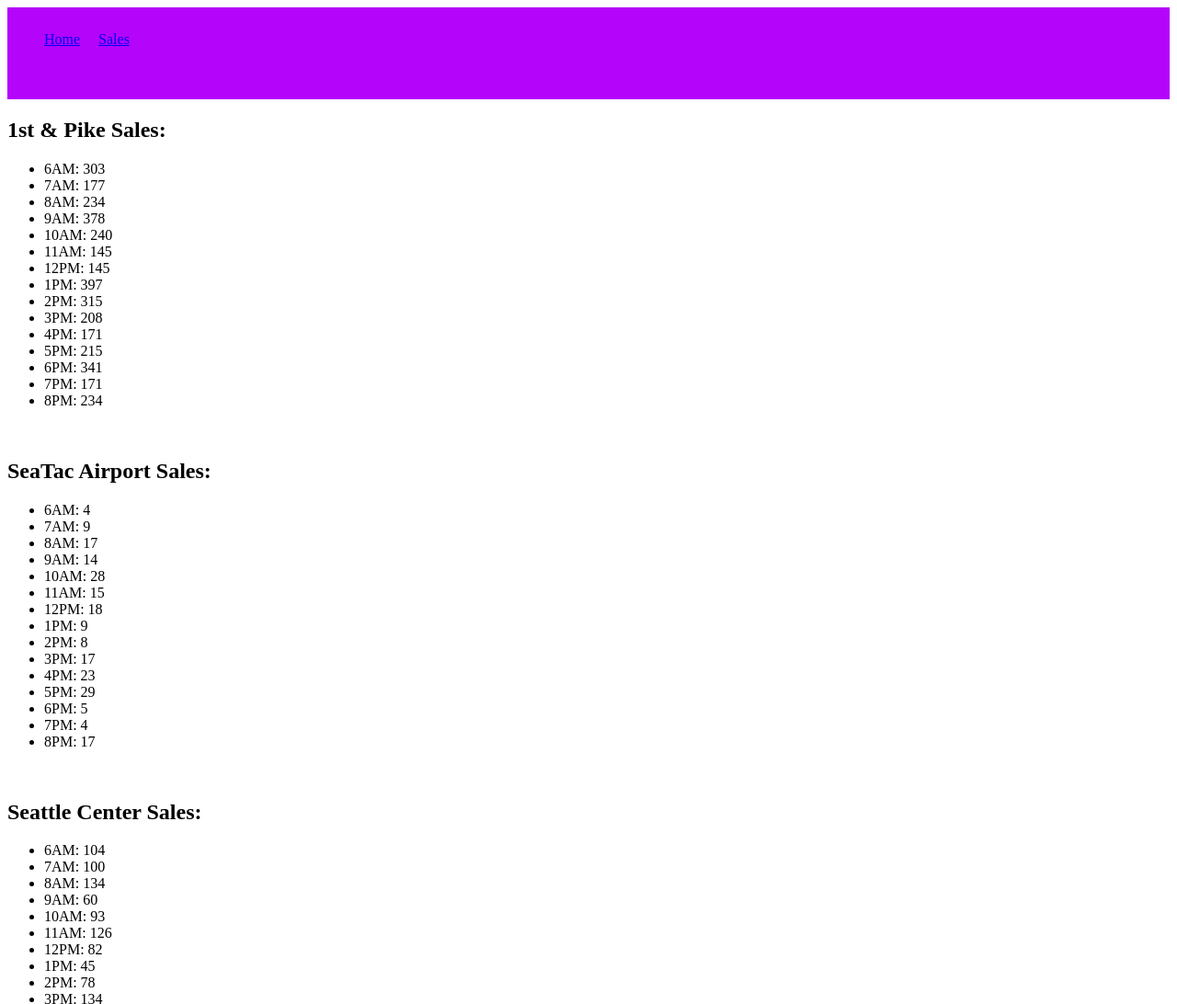
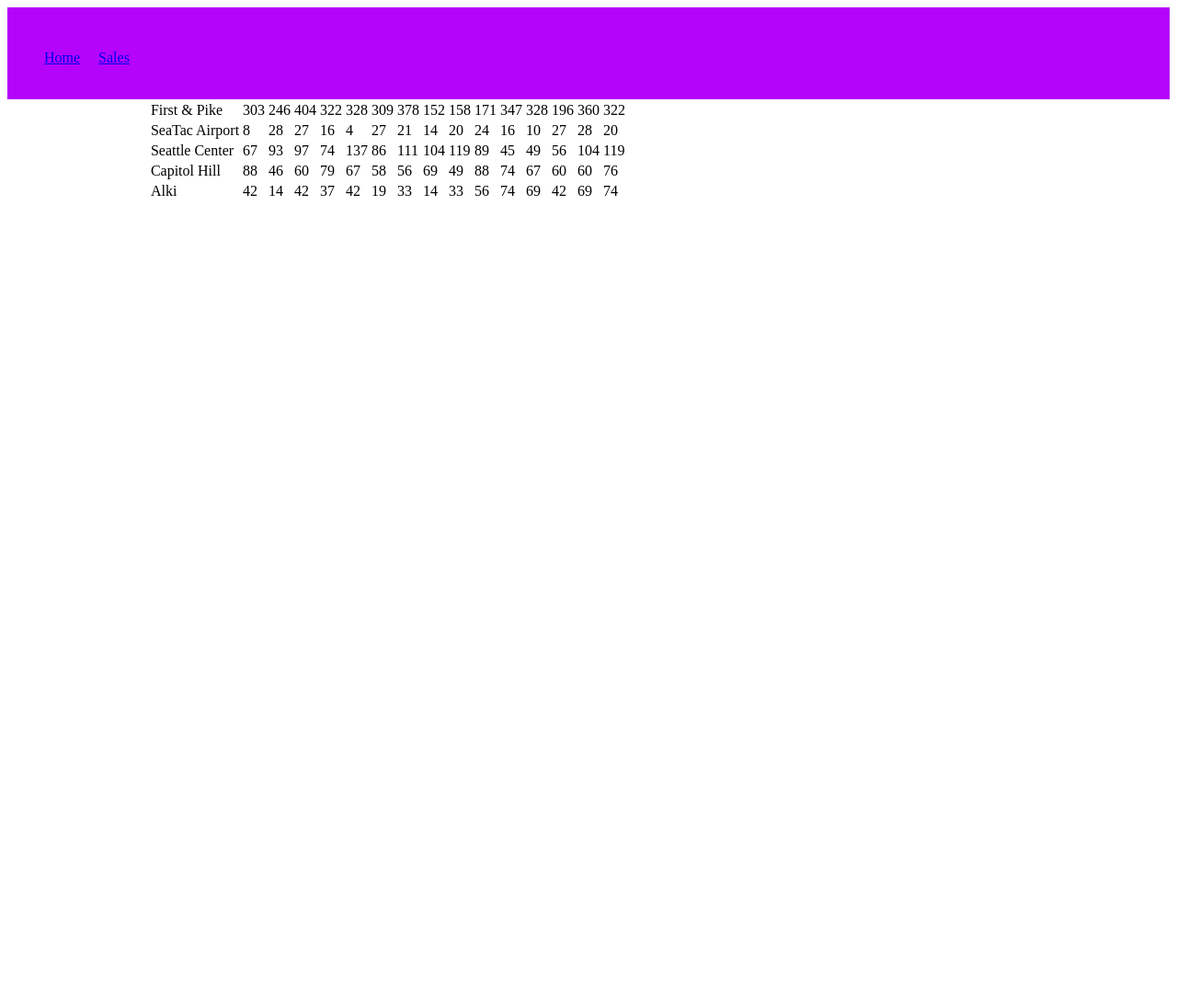
Before and after one commit to perezm27/cookie-stand, a plain HTML site: page sales.html in a window 1280 px wide. Shown: the top 1092 px of the page at 92% size. After the commit the page ends 800 px from the top, so only its background shows below. Drawn offline with Linux system fonts and the light colour scheme.

Commit message:
Constructor added to reduce redudant code

```diff
--- a/app.js
+++ b/app.js
@@ -4,270 +4,85 @@
 
 // random number generator source : https://developer.mozilla.org/en-US/docs/Web/JavaScript/Reference/Global_Objects/Math/random
 
-//Parts of code were completed in collaboration with Jack Kinne & Matt Stuhring
+//Parts of code were completed in collaboration with Jack Kinne, Matt Stuhring, & Jackie
 
 var hoursOfOperationArr= ['6AM: ', '7AM: ','8AM: ','9AM: ', '10AM: ','11AM: ','12PM: ', '1PM: ','2PM: ','3PM: ', '4PM: ','5PM: ','6PM: ', '7PM: ','8PM: '];
 
+// Holds all of our Stores' data
+var allStoresArr = [];
+
 //First store Location
-var firstAndPike = {
-  minNumOfCustomers: 23,
-  maxNumOfCustomers: 65,
-  avgNumOfCookies: 6.3,
-  numOfCookiesPurchasedArr: [],
+var StoreLocation = function(name, minNumOfCustomers,maxNumOfCustomers,avgNumOfCookies) {
+  this.name = name;
+  this.minNumOfCustomers = minNumOfCustomers;
+  this.maxNumOfCustomers = maxNumOfCustomers;
+  this.avgNumOfCookies = avgNumOfCookies;
+  this.numOfCookiesPurchasedArr = [];
 
-  //Generates Randum Number of Customers
-  randNumOfCustomers : function (){
-    var min = Math.ceil(this.minNumOfCustomers);
-    var max = Math.floor(this.maxNumOfCustomers);
-    return Math.floor(Math.random() * (max - min + 1)) + min;
-  },
+  // Adds new stores into allStorArr
+  allStoresArr.push(this);
 
-  //Handles the calculation of Number of cookies purchased per hour.
-  numOfCookiesPurchased : function(){
+  this.randNumOfCustomers();
+  this.numOfCookiesPurchased();
+  this.addsElToArr();
 
-    return Math.ceil(this.randNumOfCustomers() * this.avgNumOfCookies);
-  },
-  //loops through number of cookies & stores them into an Array
-  addsElToArr : function(){
-    for (var i = 0; i < hoursOfOperationArr.length; i++ ){
+};
 
-      this.numOfCookiesPurchasedArr.push(this.numOfCookiesPurchased());
+//Generates Random Number of Customers
+StoreLocation.prototype.randNumOfCustomers = function(){
+  var min = Math.ceil(this.minNumOfCustomers);
+  var max = Math.floor(this.maxNumOfCustomers);
 
-    }
-    return this.numOfCookiesPurchasedArr;
+  return Math.floor(Math.random() * (max - min + 1)) + min;
+};
+//Total number of cookies per hour
+StoreLocation.prototype.numOfCookiesPurchased = function(){
 
-  },
-  //Combines values inside array
-  combineArrs : function (){
-    for (var j = 0; j < hoursOfOperationArr.length; j++){
-      var message = hoursOfOperationArr[j] + ': ' + this.addsElToArr()[j] + ' cookies';
+  return Math.ceil(this.randNumOfCustomers() * this.avgNumOfCookies);
+};
+//loops through number of cookies & stores them into an Array
+StoreLocation.prototype.addsElToArr = function(){
+  for (var i = 0; i < hoursOfOperationArr.length; i++ ){
 
-      console.log(message);
+    this.numOfCookiesPurchasedArr.push(this.numOfCookiesPurchased());
 
-    }
   }
+  return this.numOfCookiesPurchasedArr;
+
 };
-firstAndPike.combineArrs();
+// DOM Manipulation & table row/data creation
+StoreLocation.prototype.addsElToDom = function(){
+  var trEl = document.createElement('tr');
+  var tdEl = document.createElement('td');
+  tdEl.textContent = this.name;
+  trEl.appendChild(tdEl);
 
+  for (var i = 0; i < this.numOfCookiesPurchasedArr.length; i++){
+    tdEl = document.createElement('td');
+    tdEl.textContent = this.numOfCookiesPurchasedArr[i];
+    trEl.appendChild(tdEl);
+  }
+  var storeContainer = document.getElementById('store-container');
+  storeContainer.appendChild(trEl);
 
-//DOM Manipulation to add data to website
-for (var g = 0; g < hoursOfOperationArr.length; g++){
-  var pikeSales = document.getElementById('store-container');
-  var test = document.createElement('li');
-  test.textContent = hoursOfOperationArr[g] + firstAndPike.numOfCookiesPurchasedArr[g];
-  pikeSales.appendChild(test);
+};
 
-}
+// First Store Location
+var firstAndPike = new StoreLocation ('First & Pike', 23, 65, 6.3);
+firstAndPike.addsElToDom();
 
+//Second Store Location
+var seaTac = new StoreLocation ('SeaTac Airport', 3, 24, 1.2);
+seaTac.addsElToDom();
 
+//Third store location
+var seaCenter = new StoreLocation ('Seattle Center', 11, 38, 3.7);
+seaCenter.addsElToDom();
 
-//Second store Location
-var seaTacAirport = {
-  minNumOfCustomers: 3,
-  maxNumOfCustomers: 24,
-  avgNumOfCookies: 1.2,
-  numOfCookiesPurchasedArr: [],
+//Fourth Store Location
+var capHill = new StoreLocation('Capitol Hill', 20, 38, 2.3);
+capHill.addsElToDom();
 
-  //Generates Randum Number of Customers
-  randNumOfCustomers : function (){
-    var min = Math.ceil(this.minNumOfCustomers);
-    var max = Math.floor(this.maxNumOfCustomers);
-    return Math.floor(Math.random() * (max - min + 1)) + min;
-  },
-
-  //Handles the calculation of Number of cookies purchased.
-  numOfCookiesPurchased : function(){
-
-    return Math.ceil(this.randNumOfCustomers() * this.avgNumOfCookies);
-  },
-  //loops through number of cookies & stores them into an Array
-  addsElToArr : function(){
-    for (var i = 0; i < hoursOfOperationArr.length; i++ ){
-
-      this.numOfCookiesPurchasedArr.push(this.numOfCookiesPurchased());
-
-    }
-    return this.numOfCookiesPurchasedArr;
-
-  },
-  //Combines values inside array
-  combineArrs : function (){
-    for (var j = 0; j < hoursOfOperationArr.length; j++){
-      var message = hoursOfOperationArr[j] + ': ' + this.addsElToArr()[j] + ' cookies';
-
-      console.log(message);
-
-    }
-  }
-};
-seaTacAirport.combineArrs();
-
-//DOM Manipulation to add data to website
-for (var h = 0; h < hoursOfOperationArr.length; h++){
-  var seaTacSales = document.getElementById('store-container2');
-  var testc = document.createElement('li');
-  testc.textContent = hoursOfOperationArr[h] + seaTacAirport.numOfCookiesPurchasedArr[h];
-  seaTacSales.appendChild(testc);
-
-}
-
-
-//Third store Location
-var seattleCenter = {
-  minNumOfCustomers: 11,
-  maxNumOfCustomers: 38,
-  avgNumOfCookies: 3.7,
-  numOfCookiesPurchasedArr: [],
-
-  //Generates Randum Number of Customers
-  randNumOfCustomers : function (){
-    var min = Math.ceil(this.minNumOfCustomers);
-    var max = Math.floor(this.maxNumOfCustomers);
-    return Math.floor(Math.random() * (max - min + 1)) + min;
-  },
-
-  //Handles the calculation of Number of cookies purchased.
-  numOfCookiesPurchased : function(){
-
-    return Math.ceil(this.randNumOfCustomers() * this.avgNumOfCookies);
-  },
-  //loops through number of cookies & stores them into an Array
-  addsElToArr : function(){
-    for (var i = 0; i < hoursOfOperationArr.length; i++ ){
-
-      this.numOfCookiesPurchasedArr.push(this.numOfCookiesPurchased());
-
-    }
-    return this.numOfCookiesPurchasedArr;
-
-  },
-  //Combines values inside array
-  combineArrs : function (){
-    for (var j = 0; j < hoursOfOperationArr.length; j++){
-      var message = hoursOfOperationArr[j] + ': ' + this.addsElToArr()[j] + ' cookies';
-
-      console.log(message);
-
-    }
-  }
-};
-seattleCenter.combineArrs();
-
-
-//DOM Manipulation to add data to website
-for (var k = 0; k < hoursOfOperationArr.length; k++){
-  var centerSales = document.getElementById('store-container3');
-  var testd = document.createElement('li');
-  testd.textContent = hoursOfOperationArr[k] + seattleCenter.numOfCookiesPurchasedArr[k];
-  centerSales.appendChild(testd);
-
-}
-
-
-//Fourth store Location
-var capitolHill = {
-  minNumOfCustomers: 20,
-  maxNumOfCustomers: 38,
-  avgNumOfCookies: 2.3,
-  numOfCookiesPurchasedArr: [],
-
-  //Generates Randum Number of Customers
-  randNumOfCustomers : function (){
-    var min = Math.ceil(this.minNumOfCustomers);
-    var max = Math.floor(this.maxNumOfCustomers);
-    return Math.floor(Math.random() * (max - min + 1)) + min;
-  },
-
-  //Handles the calculation of Number of cookies purchased.
-  numOfCookiesPurchased : function(){
-
-    return Math.ceil(this.randNumOfCustomers() * this.avgNumOfCookies);
-  },
-  //loops through number of cookies & stores them into an Array
-  addsElToArr : function(){
-    for (var i = 0; i < hoursOfOperationArr.length; i++ ){
-
-      this.numOfCookiesPurchasedArr.push(this.numOfCookiesPurchased());
-
-    }
-    return this.numOfCookiesPurchasedArr;
-
-  },
-  //Combines values inside array
-  combineArrs : function (){
-    for (var j = 0; j < hoursOfOperationArr.length; j++){
-      var message = hoursOfOperationArr[j] + ': ' + this.addsElToArr()[j] + ' cookies';
-
-      console.log(message);
-
-    }
-  }
-};
-capitolHill.combineArrs();
-
-
-//DOM Manipulation to add data to website
-for (var l = 0; l < hoursOfOperationArr.length; l++){
-  var capHillSales = document.getElementById('store-container4');
-  var teste = document.createElement('li');
-  teste.textContent = hoursOfOperationArr[l] + capitolHill.numOfCookiesPurchasedArr[l];
-  capHillSales.appendChild(teste);
-
-}
-
-//Fifth store Location
-var alki = {
-  minNumOfCustomers: 2,
-  maxNumOfCustomers: 16,
-  avgNumOfCookies: 4.6,
-  numOfCookiesPurchasedArr: [],
-
-  //Generates Randum Number of Customers
-  randNumOfCustomers : function (){
-    var min = Math.ceil(this.minNumOfCustomers);
-    var max = Math.floor(this.maxNumOfCustomers);
-    return Math.floor(Math.random() * (max - min + 1)) + min;
-  },
-
-  //Handles the calculation of Number of cookies purchased.
-  numOfCookiesPurchased : function(){
-
-    return Math.ceil(this.randNumOfCustomers() * this.avgNumOfCookies);
-  },
-  //loops through number of cookies & stores them into an Array
-  addsElToArr : function(){
-    for (var i = 0; i < hoursOfOperationArr.length; i++ ){
-
-      this.numOfCookiesPurchasedArr.push(this.numOfCookiesPurchased());
-
-    }
-    return this.numOfCookiesPurchasedArr;
-
-  },
-  //Combines values inside array
-  combineArrs : function (){
-    for (var j = 0; j < hoursOfOperationArr.length; j++){
-      var message = hoursOfOperationArr[j] + ': ' + this.addsElToArr()[j] + ' cookies';
-
-      console.log(message);
-
-    }
-  }
-};
-alki.combineArrs();
-
-//DOM Manipulation to add data to website
-for (var n = 0; n < hoursOfOperationArr.length; n++){
-  var alkiSales = document.getElementById('store-container5');
-  var testa = document.createElement('li');
-  testa.textContent = hoursOfOperationArr[n] + alki.numOfCookiesPurchasedArr[n];
-  alkiSales.appendChild(testa);
-
-}
-
-
-// console.log('Number of Customers: ' + firstAndPike.randNumOfCustomers());
-// console.log('Number of Cookies purchased: ', firstAndPike.numOfCookiesPurchased());
-// console.log('Adds Element to arrray: ',firstAndPike.addsElToArr());
-// console.log(firstAndPike.addsElToArr());
-// console.log(firstAndPike.combineArrs());
+//Fifth Store Location
+var alki = new StoreLocation('Alki', 2, 16, 4.6);
+alki.addsElToDom();
--- a/sales.html
+++ b/sales.html
@@ -16,7 +16,10 @@
       </nav>
     </header>
     <main>
-      <h2>1st & Pike Sales: </h2>
+      <table id="store-container"></table>
+
+
+      <!-- <h2>1st & Pike Sales: </h2>
       <ul id="store-container"></ul>
 
       <br>
@@ -37,7 +40,7 @@
       <br>
 
       <h2>Alki Sales: </h2>
-      <ul id="store-container5"></ul>
+      <ul id="store-container5"></ul> -->
 
 
     </main>
--- a/style.css
+++ b/style.css
@@ -4,7 +4,7 @@
 }
 
 nav{
-  padding-top: 10px;
+  padding-top: 30px;
 }
 
 nav li {
```
